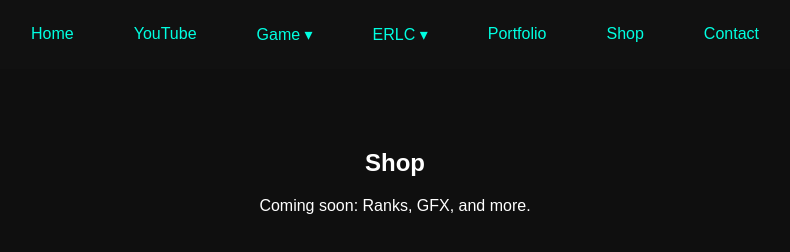
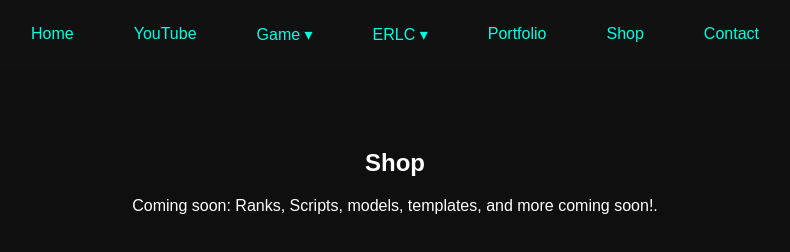
Before and after one commit to jackthegod5019/jackthegod5019.github.io, a plain HTML site: page shop.html in a window 1280 px wide. Shown: the whole page, without its empty margins (245-1035 px from the left). Drawn offline with Linux system fonts and the light colour scheme.

Commit message:
Update shop.html

```diff
--- a/shop.html
+++ b/shop.html
@@ -38,8 +38,9 @@
 
 <div class="section">
   <h2>Shop</h2>
-  <p>Coming soon: Ranks, GFX, and more.</p>
+  <p>Coming soon: Ranks, Scripts, models, templates, and more coming soon!.</p>
 </div>
 
 </body>
+
 </html>
```
